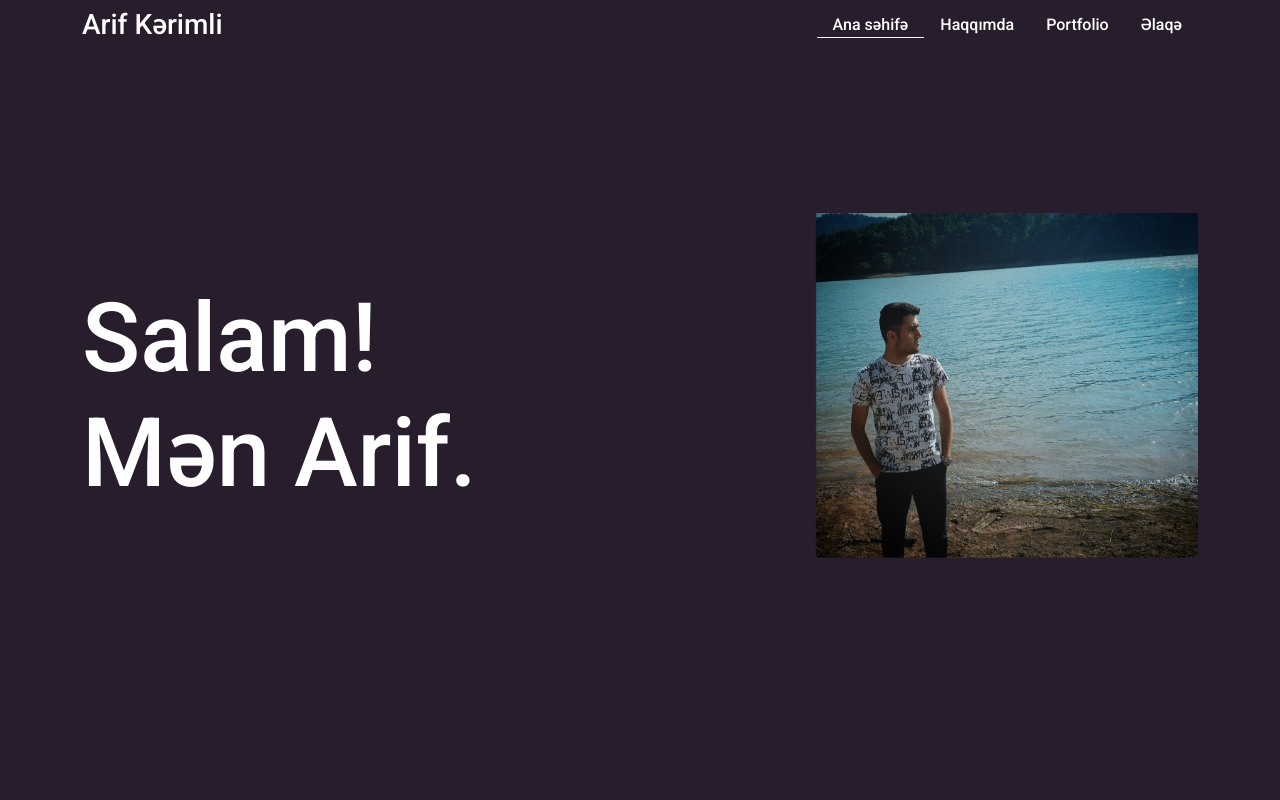
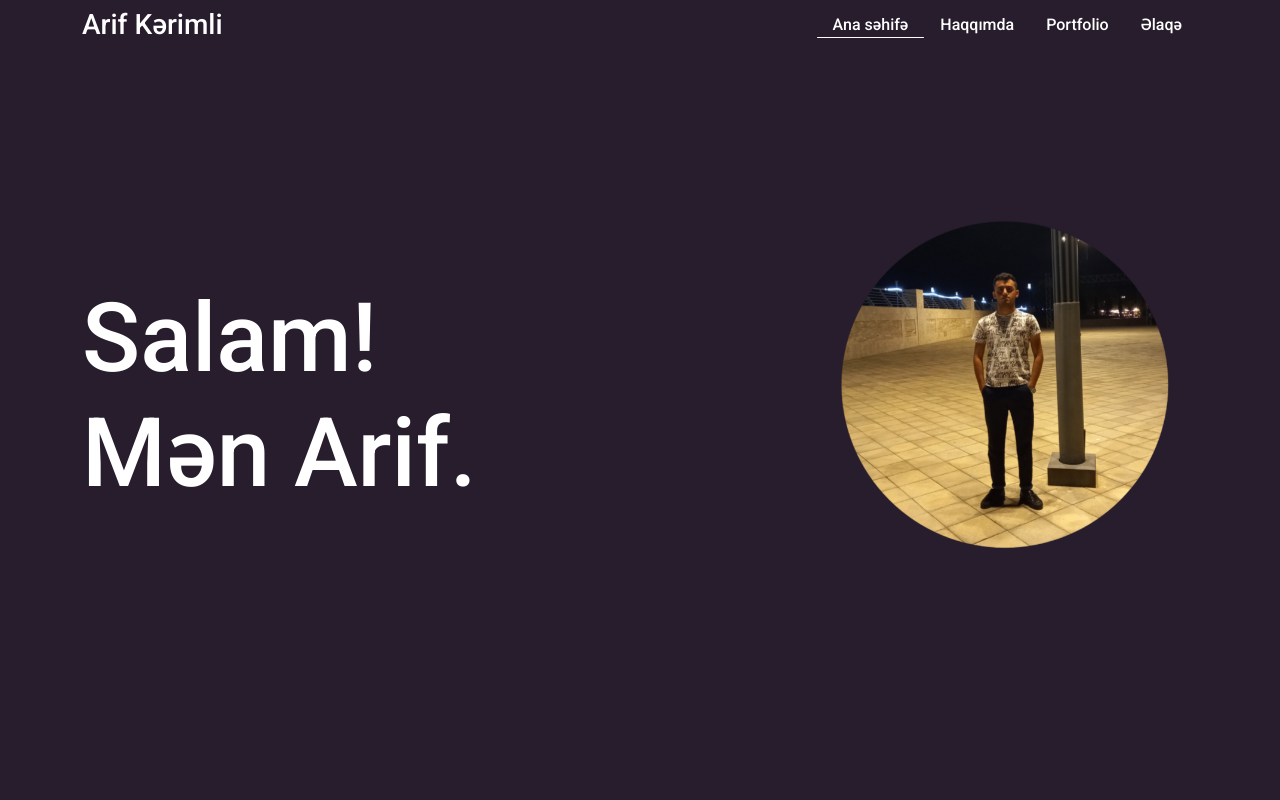
Before and after one commit to ArifKerimli/Arif__Kerimli.github.io, a plain HTML site: page index.html in a window 1280 px wide. Shown: the top 800 px of the page. Drawn offline with nearby package versions, Linux system fonts and the light colour scheme.

Commit message:
Update index.html

```diff
--- a/index.html
+++ b/index.html
@@ -58,7 +58,7 @@
           </div>
 
           <div class="col-md">
-            <img src="arif.jpg" alt="" />
+            <img src="aaaa.png" alt="" />
           </div>
         </div>
       </div>
```
